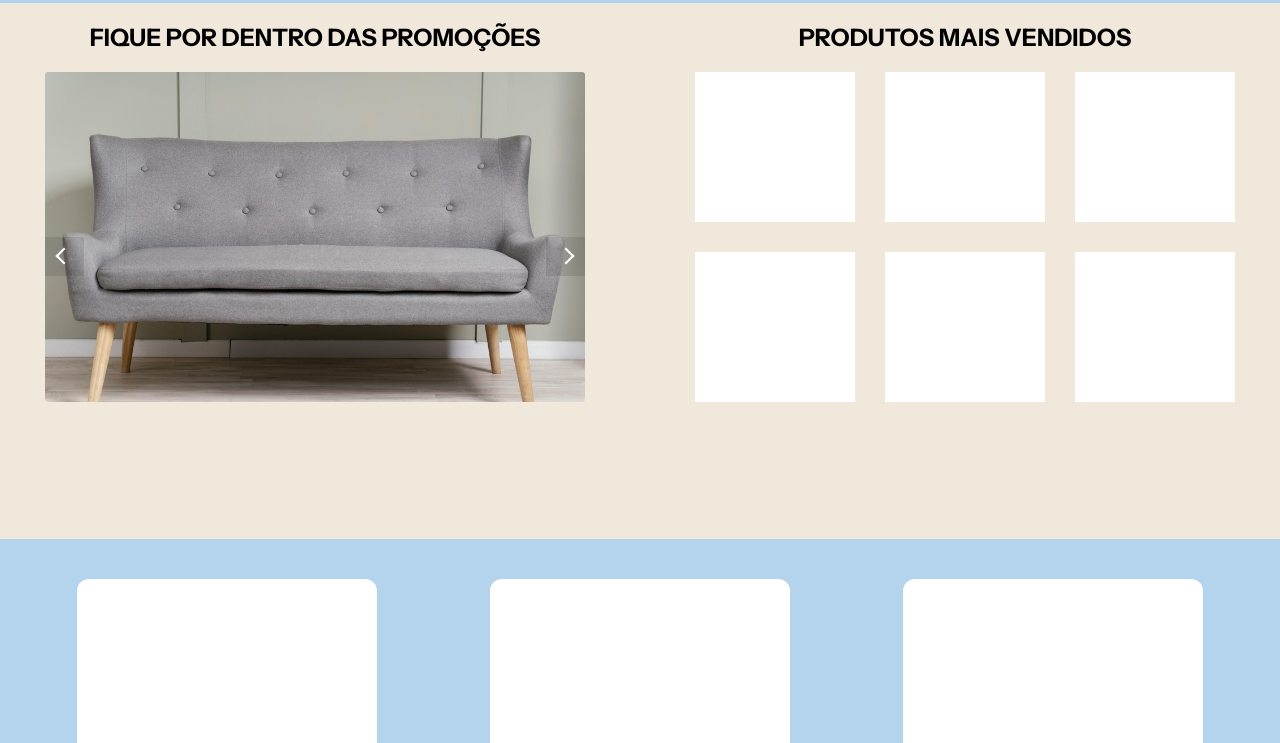
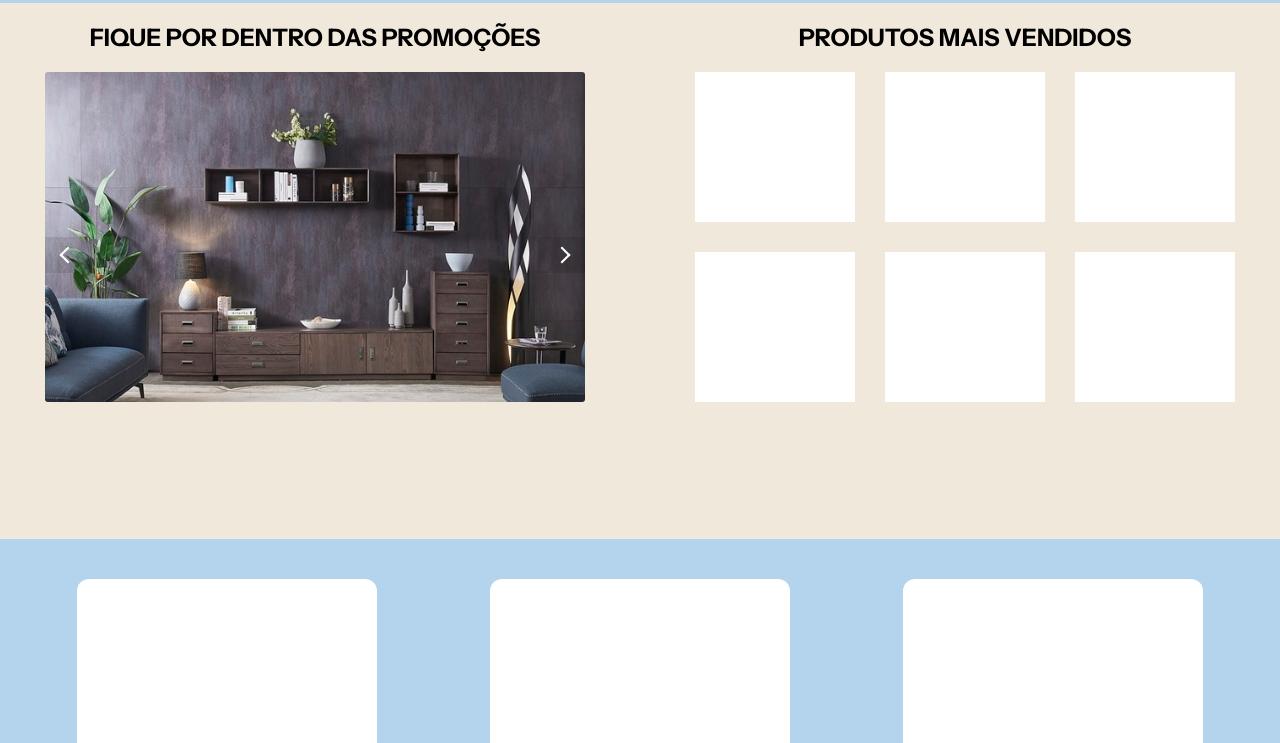
Before and after one commit to f4beo/E-Commerce-FrontEnd, a plain HTML site: page main/index.html in a window 1280 px wide. Both pictures are taken after a click on the button 64 px from the left and 313 px from the top of the page. Shown: the part 57-800 px from the top of the page. Drawn offline with Linux system fonts and the light colour scheme.

Commit message:
finish carousel

```diff
--- a/main/script.js
+++ b/main/script.js
@@ -18,7 +18,8 @@ function sliderRight(){
 // setInterval(slider, 2000);
 function sliderLeft(){
     if (counter <= 0){
-        counter = 0
+        counter = imgs.length-1
+        slider();
         return
     }
     counter--;
--- a/main/style.css
+++ b/main/style.css
@@ -38,10 +38,14 @@
             border: none;
             background: rgba(0, 0, 0, 0.1);
             cursor: pointer;
-            padding: 1em;
+            padding: 0.9em 1.3em;
             display: flex;
             position: absolute;
             z-index: 99;
+            transition: .07s;
+            &:active{
+                background: rgba(0, 0, 0, 0.4);
+            }
         }
 
         .carousel-btn .arrow {
@@ -79,7 +83,6 @@
             background-color: #fff;
         }
     }
-
 }
 /* /Main */
 
```
